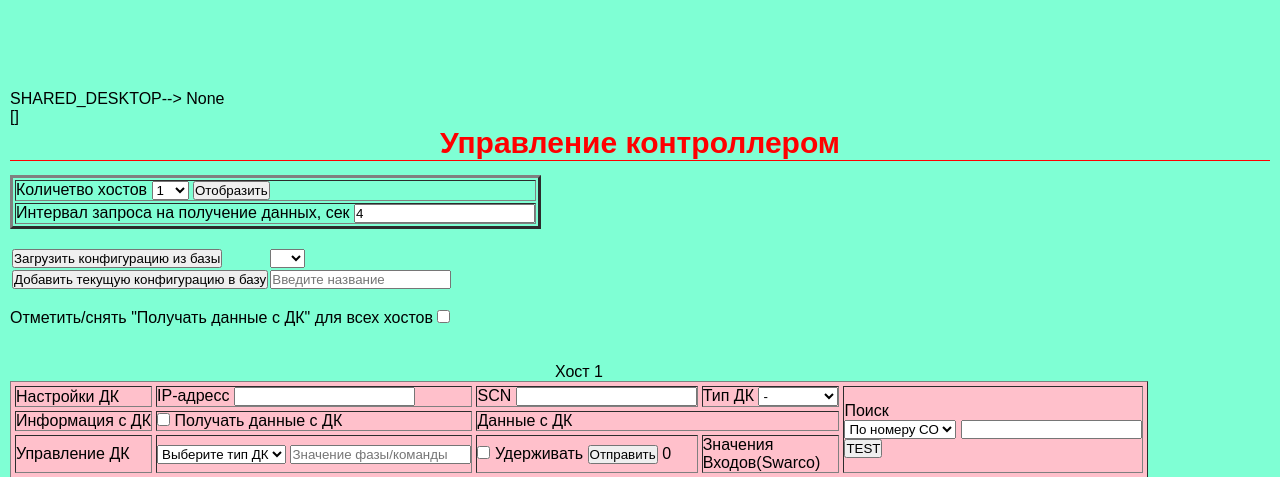
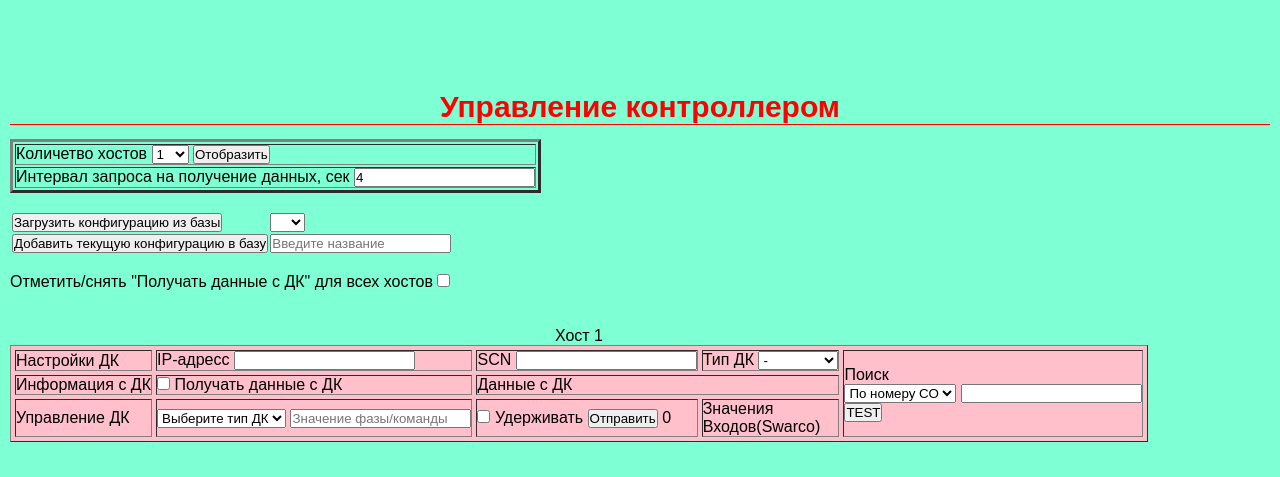
Before and after one commit to unnmd88/django_engToolkit, a Django app: page /manage_snmp/ in a window 1280 px wide. Shown: the top 477 px of the page. Run offline with Django 4.2, Linux system fonts and the light colour scheme; data that the repository does not hold is empty; parts of the project's set-up code (start-up, migrations or seed data) failed here and were passed over.

Commit message:
закомментировано значение SHARED_DESKTOP, которое выводилось на странице

```diff
--- a/templates/base.html
+++ b/templates/base.html
@@ -52,7 +52,7 @@
     {% endif %}
 
 
-    <p>SHARED_DESKTOP--> {{ SHARED_DESKTOP }}</p>
+    <!-- <p>SHARED_DESKTOP {{ SHARED_DESKTOP }}</p> -->
 
 {% block content %} {% endblock %}
 </body>
--- a/toolkit/templates/toolkit/manage_snmp.html
+++ b/toolkit/templates/toolkit/manage_snmp.html
@@ -10,7 +10,7 @@
 
 {% endif %}
 
-{{ lst }}
+<!-- {{ lst }} -->
 
 <h1 class="manage_snmp">{{ title }}</h1>
 
```
Also changed, not shown: toolkit/static/toolkit/js/controller_management_v1.js (+0 -12 lines).
